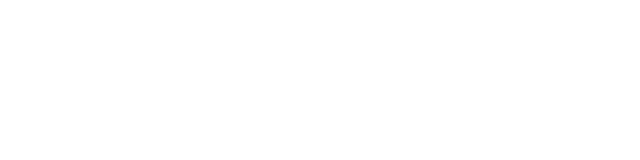
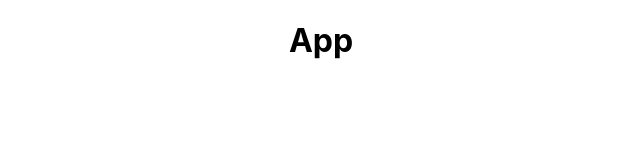
Before and after one commit to Shriukan33/OC-P13-BrawlClub, a React (Create React App) app in the folder bc_frontend/: page / in a window 1280 px wide. Shown: the top 160 px of the page, without its empty margins (319-959 px from the left). Built offline with nearby package versions, Linux system fonts and the light colour scheme.

Commit message:
Add simple route to main app

```diff
--- a/bc_frontend/src/App.js
+++ b/bc_frontend/src/App.js
@@ -3,7 +3,7 @@
 function App() {
     return (
         <div className="App">
-
+            <h1>App</h1>
         </div>
     );
 }
--- a/bc_frontend/src/index.js
+++ b/bc_frontend/src/index.js
@@ -2,10 +2,15 @@
 import ReactDOM from 'react-dom/client';
 import './index.css';
 import App from './App';
+import { BrowserRouter as Router, Route, Routes } from 'react-router-dom';
 
 const root = ReactDOM.createRoot(document.getElementById('root'));
 root.render(
     <React.StrictMode>
-        <App />
+        <Router>
+            <Routes>
+                <Route path="/*" element={<App />} />
+            </Routes>
+        </Router>
     </React.StrictMode>
 );
```
